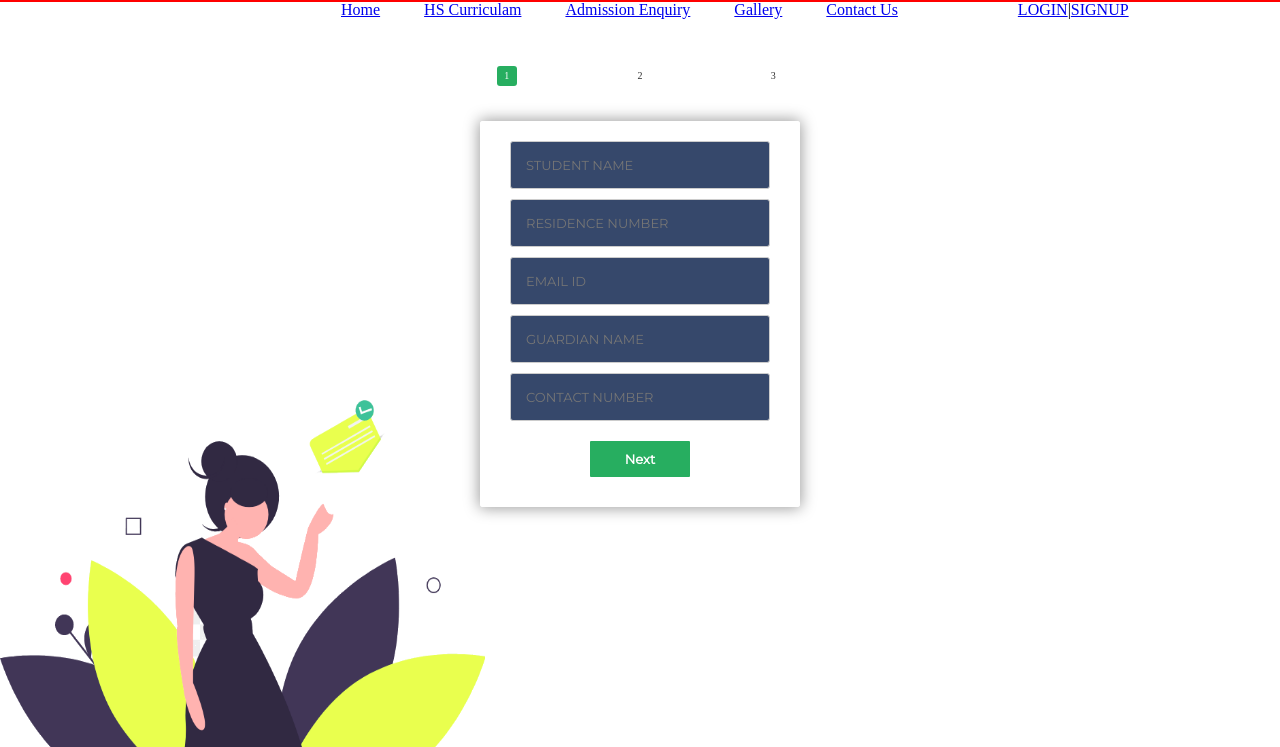
After one commit to anushka0/School-Project, a PHP site: page /form.php in a window 1280 px wide. The commit adds this page. Shown: the top 747 px of the page. Run offline with PHP 8.4, Linux system fonts and the light colour scheme; some libraries are stand-ins or nearby versions.

Commit message:
Adding login section

```diff
--- a/css/styles2.css
+++ b/css/styles2.css
@@ -30,6 +30,11 @@
     float: left;
 }
 
+.menu ul {
+    display: inline;
+    margin-left: 320px;
+}
+
 .menu ul li {
     display: inline;
     margin: 20px;
@@ -38,6 +43,11 @@
 .menu_login {
     float: right;
     margin: 15px;
+}
+
+.login_ul {
+    float: right;
+    margin-left: 100px;
 }
 
 .banner img {
--- /dev/null
+++ b/form.php
@@ -0,0 +1,76 @@
+<!DOCTYPE html>
+<html lang="en">
+<head>
+    <meta charset="UTF-8">
+    <meta http-equiv="X-UA-Compatible" content="IE=edge">
+    <meta name="viewport" content="width=device-width, initial-scale=1.0">
+    <script src="https://cdnjs.cloudflare.com/ajax/libs/jquery/2.1.3/jquery.min.js"></script>
+    <script src="https://cdnjs.cloudflare.com/ajax/libs/jquery-easing/1.3/jquery.easing.min.js"></script>
+    <script src="js/script.js"></script>
+    <link rel="stylesheet" href="css/styles1.css">
+    <link rel="stylesheet" href="css/styles2.css">
+    <title>Form</title>
+</head>
+
+
+
+
+<body id="bg">
+    <div class="container">
+
+        <div class="header">
+            <div class="head" style="border: 1px solid red;height: 3%;">
+                <div class="menu">
+                    <ul>
+                        <a href="index.html"><li>Home</li></a>
+                        <a href="curriculam.html"><li>HS Curriculam</li></a>
+                        <a href="form.html"><li>Admission Enquiry</li></a>
+                        <a href="gallery.html"><li>Gallery</li></a>
+                        <a href="contact.html"><li>Contact Us</li></a>
+                    </ul>
+                    <div class="login_ul">
+                        <a href="login.php">LOGIN</a>|<a href="javascript:void(0)">SIGNUP</a>
+                    </div>
+                </div>
+            </div>
+        </div>
+
+
+        <form id="msform">
+            <!-- progressbar -->
+            <ul id="progressbar">
+            <li class="active"></li>
+            <li></li>
+            <li></li>
+            </ul>
+            <!-- fieldsets -->
+            <fieldset id="1">
+                <input type="text" name="email" placeholder="STUDENT NAME" />
+                <input type="text" name="email" placeholder="RESIDENCE NUMBER" />
+                <input type="text" name="email" placeholder="EMAIL ID" />
+                <input type="text" name="email" placeholder="GUARDIAN NAME" />
+                <input type="text" name="email" placeholder="CONTACT NUMBER" />
+                <input type="button" name="next" class="next action-button" value="Next" />
+            </fieldset>
+            <fieldset id="2">
+                <input type="text" name="email" placeholder="ADMISSION CLASS" />
+                <input type="text" name="email" placeholder="AGE OF STUDENT" />
+                <input type="text" name="email" placeholder="NURSERY/PREVIOUS SCHOOL NAME" />
+                <input type="text" name="email" placeholder="CERTIFICATE OF COMPLETION(YES/NO)" />
+                <input type="text" name="email" placeholder="ADDRESS OF STUDENT" />
+                <input type="button" name="previous" class="previous action-button" value="Previous" />
+                <input type="button" name="next" class="next action-button" value="Next" />
+            </fieldset>
+            <fieldset id="3">
+                <input type="text" name="email" placeholder="MODE OF TRANSPORT" />
+                <input type="text" name="email" placeholder="ANY POOLCAR NEEDED(YES/NO)" />
+                <input type="text" name="email" placeholder="ANY DISABILITIES(YES/NO)" />
+                <input type="text" name="email" placeholder="PARENT QUALIFICATION" />
+                <input type="text" name="email" placeholder="ANNUAL INCOME OF PARENT" />
+                <input type="button" name="previous" class="previous action-button" value="Previous" />
+                <input type="submit" name="submit" class="submit action-button" value="Submit" />
+            </fieldset>
+        </form>
+    </div>
+</body>
+</html>
```
Also changed, not shown: login.php (added, +79 -0 lines).
